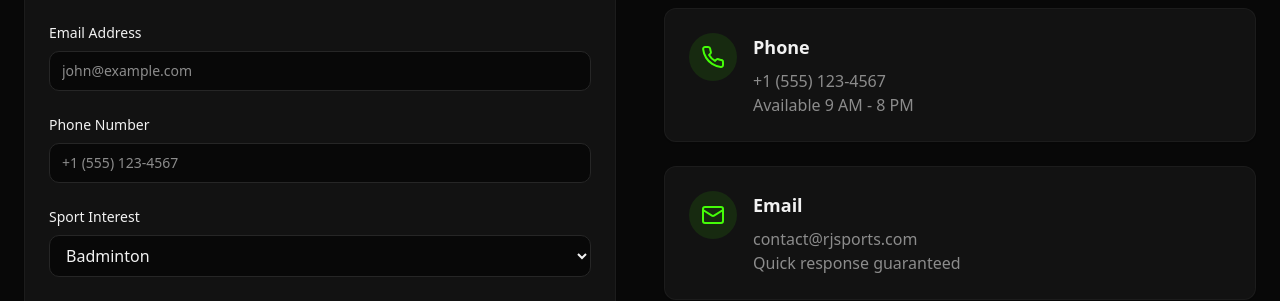
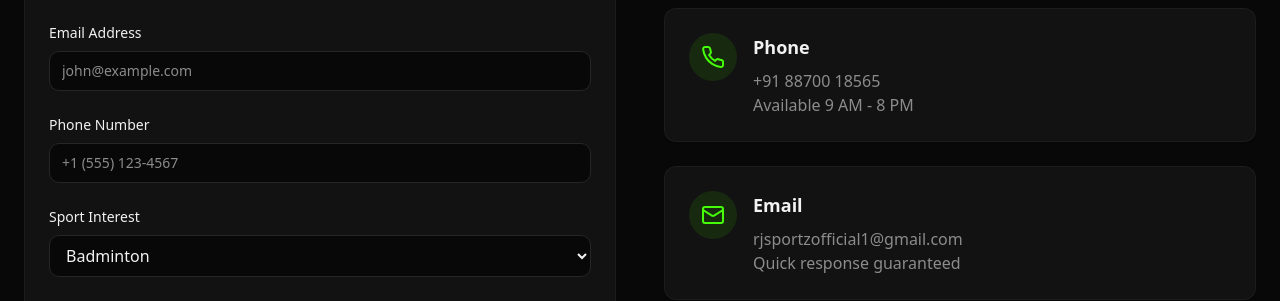
Before and after one commit to deneshdinu28-sudo/rjsportz-website, a React (Vite) app: page / in a window 1280 px wide. Shown: the part 5584-5885 px from the top of the page. Built offline with nearby package versions, Linux system fonts and the light colour scheme.

Commit message:
Preceding changes

```diff
--- a/src/components/Contact.tsx
+++ b/src/components/Contact.tsx
@@ -10,8 +10,8 @@ const Contact = () => {
 
   const contactInfo = [
     { icon: MapPin, title: "Location", details: ["Bengaluru, Karnataka", "Training at your preferred venue"] },
-    { icon: Phone, title: "Phone", details: ["+1 (555) 123-4567", "Available 9 AM - 8 PM"] },
-    { icon: Mail, title: "Email", details: ["contact@rjsports.com", "Quick response guaranteed"] },
+    { icon: Phone, title: "Phone", details: ["+91 88700 18565", "Available 9 AM - 8 PM"] },
+    { icon: Mail, title: "Email", details: ["rjsportzofficial1@gmail.com", "Quick response guaranteed"] },
     { icon: Clock, title: "Training Hours", details: ["Mon-Fri: 6 AM - 10 PM", "Sat-Sun: 8 AM - 8 PM"] }
   ];
 
```
